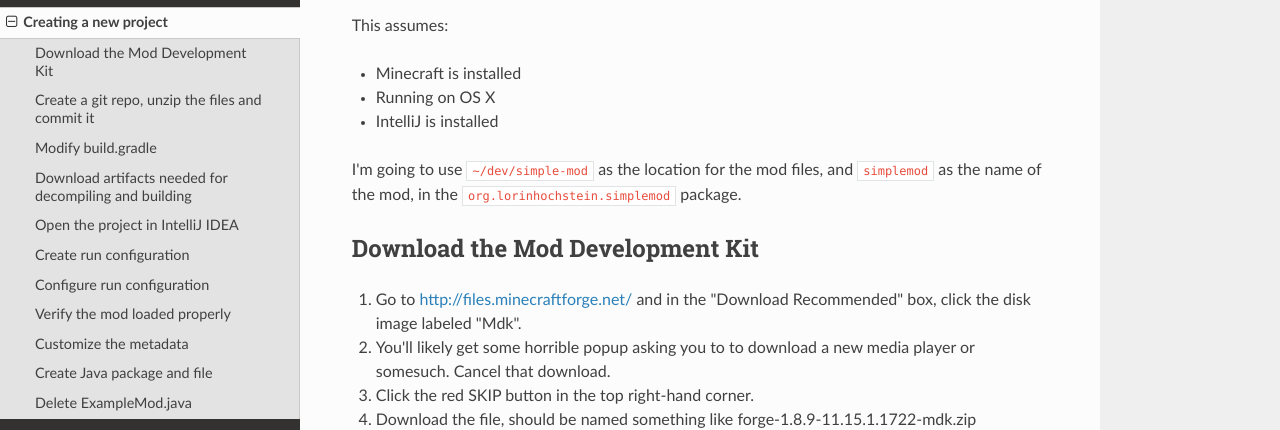
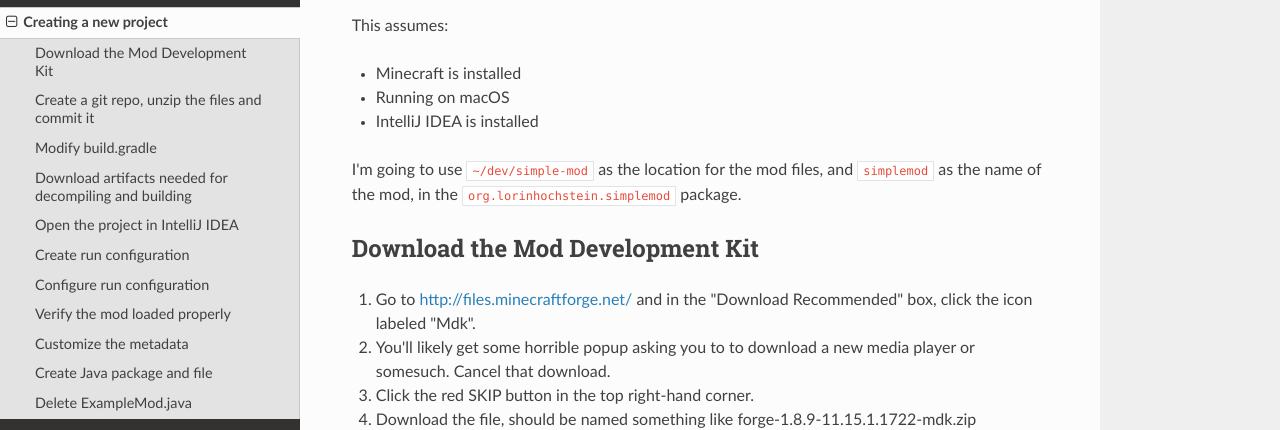
Before and after one commit to lorin/forge-docs, an MkDocs documentation site: the page built from docs/new-project.md, in a window 1280 px wide and 900 px high. Shown: the part 146-576 px from the top of the window. Built offline with MkDocs 1.6.1, drawn with Linux system fonts in a browser that asks for light colours; nearby versions of some CDN libraries; old or Windows-style settings are respelled for this version of MkDocs.

Commit message:
minor changes

```diff
--- a/docs/new-project.md
+++ b/docs/new-project.md
@@ -3,8 +3,8 @@
 This assumes:
 
 * Minecraft is installed
-* Running on OS X
-* IntelliJ is installed
+* Running on macOS
+* IntelliJ IDEA is installed
 
 
 I'm going to use `~/dev/simple-mod` as the location for the mod files, and
@@ -15,7 +15,7 @@
 ## Download the Mod Development Kit
 
 1. Go to <http://files.minecraftforge.net/> and in the "Download Recommended" box,
-click the disk image labeled "Mdk".
+click the icon labeled "Mdk".
 
 2. You'll likely get some horrible popup asking you to to download a new media
 player or somesuch. Cancel that download.
```
